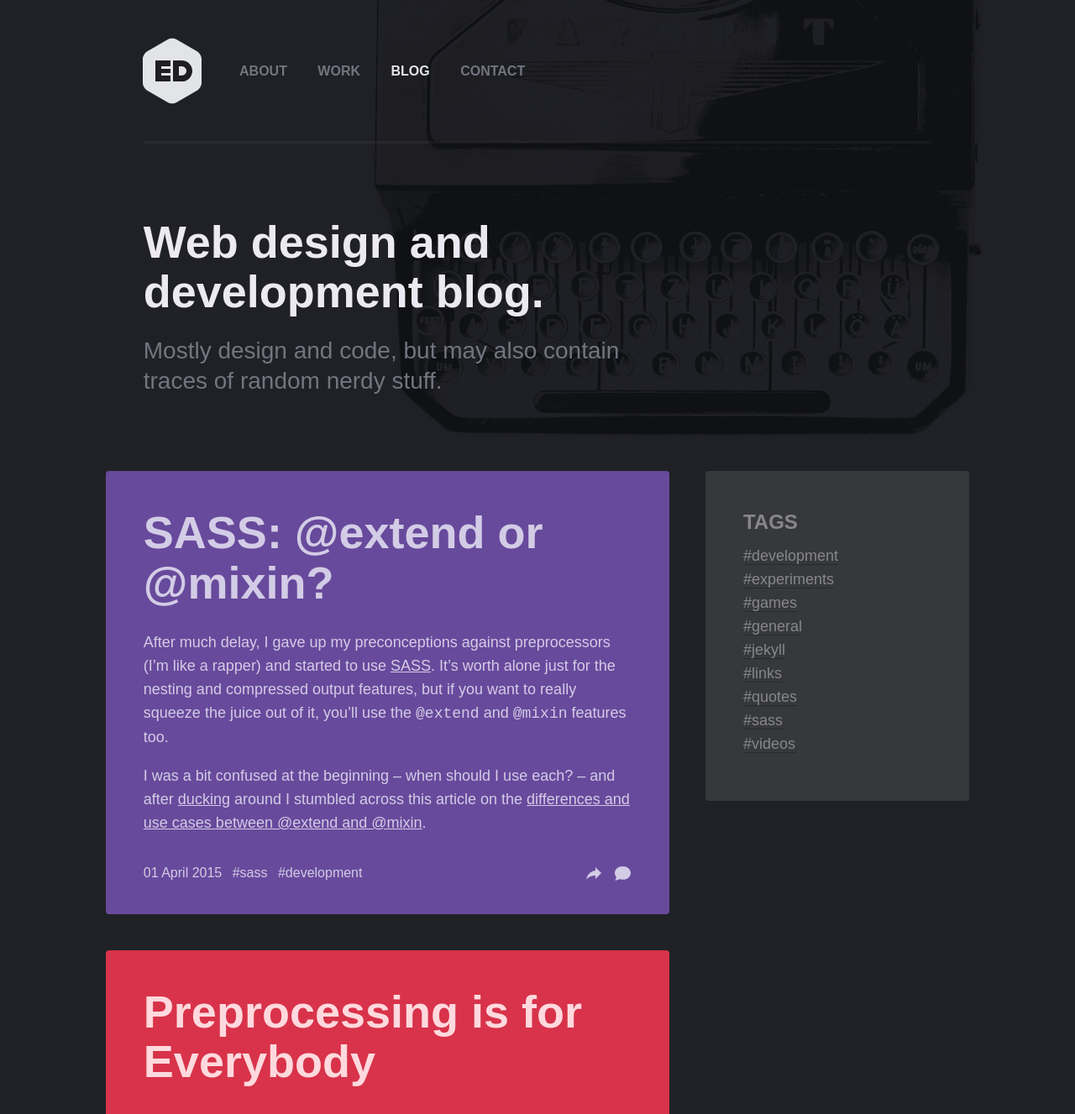
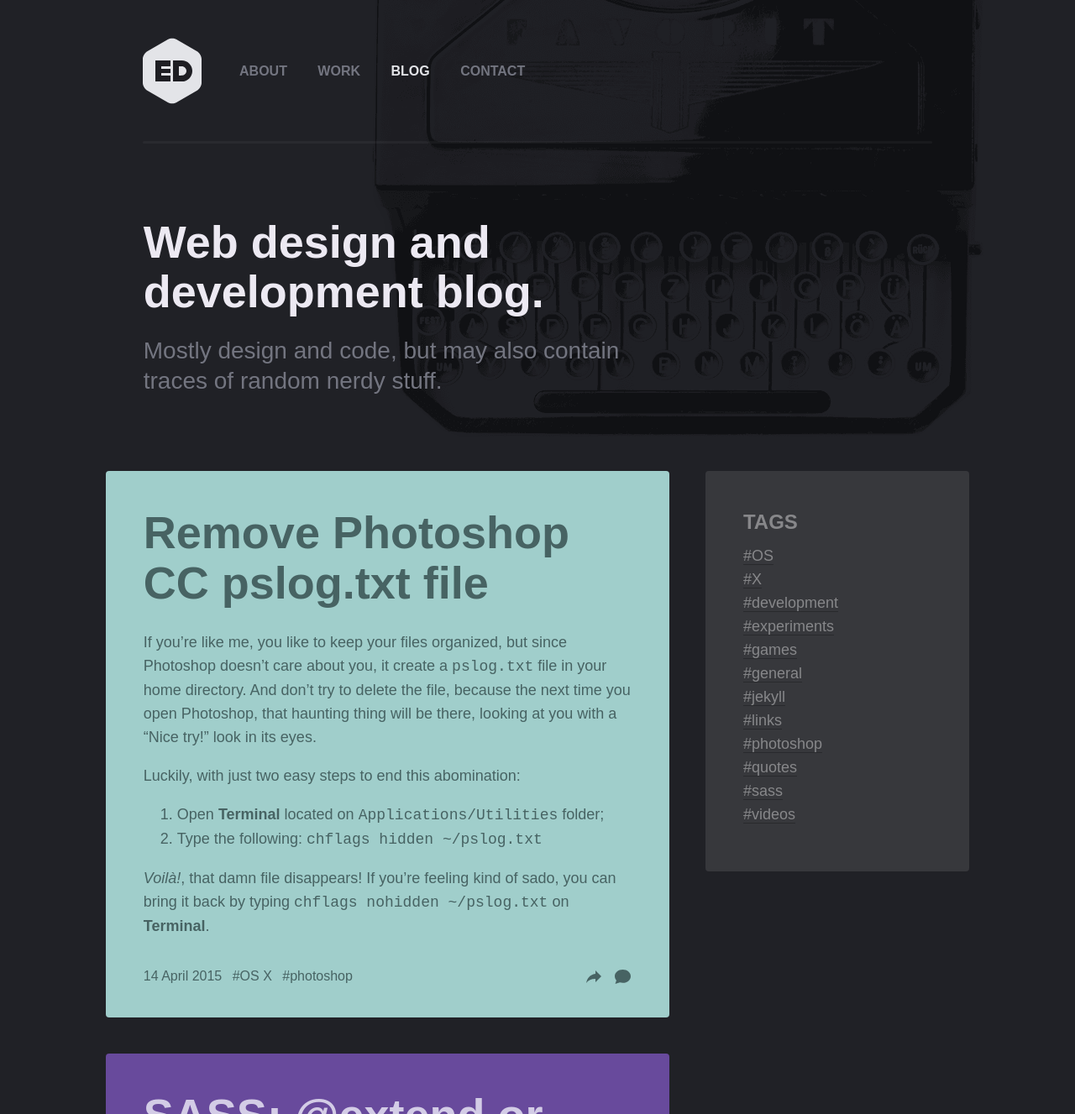
Before and after one commit to manfromanotherland/edmundojr-2014, a Jekyll site: the page built from blog/index.html, in a window 1280 px wide and 1400 px high, cut to the strip 0-1327 px from the top of the window. Shown: the whole strip at 84% size. Built offline with Jekyll 4.4.1, drawn with Linux system fonts in a browser that asks for light colours; nearby versions of some CDN libraries; Markdown is read by kramdown in place of the engine named in the settings.

Commit message:
Post: Remove Photoshop pslog.txt file

```diff
--- /dev/null
+++ b/_posts/2015-04-14-fix-photoshop-cc-pslog-txt-file.md
@@ -0,0 +1,16 @@
+---
+layout: post
+type: text
+title: Remove Photoshop CC pslog.txt file
+categories: [blog]
+tags: [OS X, photoshop]
+---
+
+If you're like me, you like to keep your files organized, but since Photoshop doesn't care about you, it create a `pslog.txt` file in your home directory. And don't try to delete the file, because the next time you open Photoshop, that haunting thing will be there, looking at you with a “Nice try!” look in its eyes.
+
+Luckily, with just two easy steps to end this abomination:
+
+1. Open **Terminal** located on `Applications/Utilities` folder;
+2. Type the following: `chflags hidden ~/pslog.txt`
+
+<em lang="fr">Voilà!</em>, that damn file disappears! If you're feeling kind of sado, you can bring it back by typing `chflags nohidden ~/pslog.txt` on **Terminal**.
--- a/assets/css/main.scss
+++ b/assets/css/main.scss
@@ -1,6 +1,7 @@
 ---
 # Edmundo Junior / @edmundojr_
 ---
+
 
 
 
@@ -11,6 +12,7 @@
 
 @import "bourbon/bourbon";
 @import "normalize";
+
 
 
 
@@ -51,6 +53,11 @@ $breakpoints: (
 
 $main-color: #737580;
 $bg-color:   #202126;
+
+
+
+
+
 
 /*------------------------------------*\
     #DEFAULTS
@@ -189,6 +196,10 @@ a { color: inherit; }
 	}
 }
 
+
+
+
+
 /*------------------------------------*\
     #TYPOGRAPHY
 \*------------------------------------*/
@@ -229,7 +240,6 @@ body {
 		opacity: .25;
 		content: "";
 	}
-
 }
 
 h1,
@@ -339,13 +349,12 @@ small { font-size: .888888889em; }
 		text-decoration: none;
 		color: inherit;
 		border-bottom: 1px solid rgba(0,0,0,.25);
+
+		&:hover,
+		&:focus {
+			opacity: .5;
+		}
 	}
-
-	a:hover,
-	a:focus {
-		opacity: .5;
-	}
-
 }
 
 /*
@@ -726,6 +735,8 @@ small { font-size: .888888889em; }
 	}
 
 }
+
+
 
 
 
```
